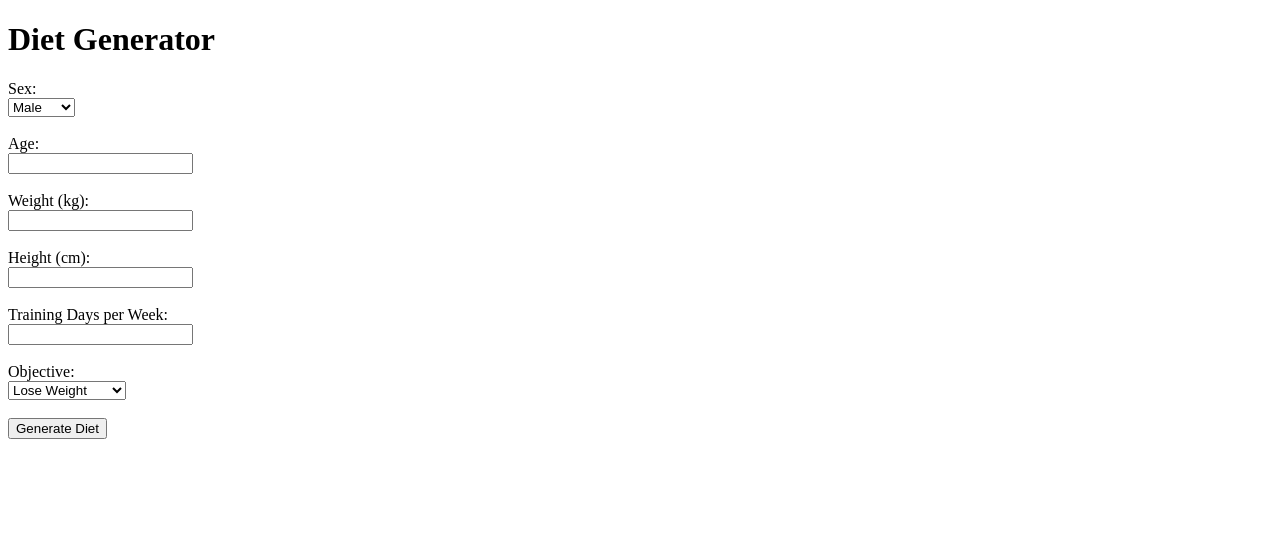
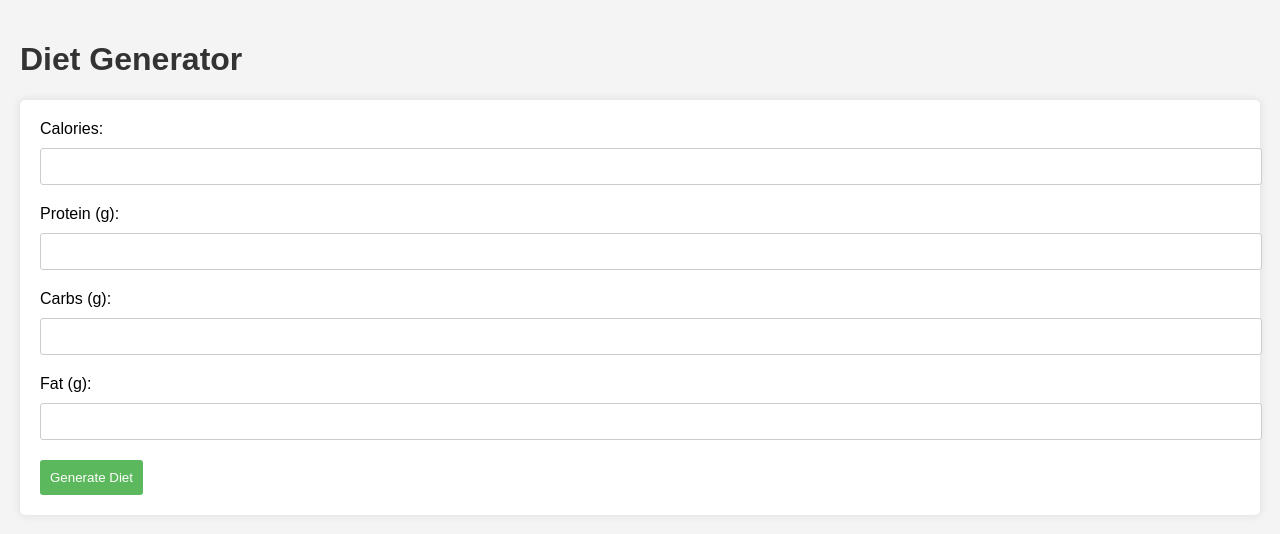
Before and after one commit to matosyhan-maker/gerador-dieta, a plain HTML site: page index.html in a window 1280 px wide. Drawn offline with Linux system fonts and the light colour scheme.

Commit message:
Updated index.html with complete diet generator code including improved styling, validation, and macronutrient calculations.

```diff
--- a/index.html
+++ b/index.html
@@ -4,54 +4,56 @@
     <meta charset="UTF-8">
     <meta name="viewport" content="width=device-width, initial-scale=1.0">
     <title>Diet Generator</title>
+    <style>
+        body { font-family: Arial, sans-serif; background: #f4f4f4; margin: 0; padding: 20px; }
+        h1 { color: #333; }
+        form { background: #fff; padding: 20px; border-radius: 5px; box-shadow: 0 0 10px rgba(0,0,0,0.1); }
+        label { display: block; margin-bottom: 10px; }
+        input[type="text"], input[type="number"] { width: 100%; padding: 10px; margin-bottom: 20px; border: 1px solid #ccc; border-radius: 3px; }
+        button { background: #5cb85c; color: white; padding: 10px; border: none; border-radius: 3px; cursor: pointer; }
+        button:hover { background: #4cae4c; }
+    </style>
 </head>
 <body>
     <h1>Diet Generator</h1>
     <form id="dietForm">
-        <label for="sex">Sex:</label><br>
-        <select id="sex" name="sex">
-            <option value="male">Male</option>
-            <option value="female">Female</option>
-        </select><br><br>
+        <label for="calories">Calories:</label>
+        <input type="number" id="calories" name="calories" required />
 
-        <label for="age">Age:</label><br>
-        <input type="number" id="age" name="age" required><br><br>
+        <label for="protein">Protein (g):</label>
+        <input type="number" id="protein" name="protein" required />
 
-        <label for="weight">Weight (kg):</label><br>
-        <input type="number" id="weight" name="weight" required><br><br>
+        <label for="carbs">Carbs (g):</label>
+        <input type="number" id="carbs" name="carbs" required />
 
-        <label for="height">Height (cm):</label><br>
-        <input type="number" id="height" name="height" required><br><br>
+        <label for="fat">Fat (g):</label>
+        <input type="number" id="fat" name="fat" required />
 
-        <label for="trainingDays">Training Days per Week:</label><br>
-        <input type="number" id="trainingDays" name="trainingDays" required><br><br>
-
-        <label for="objective">Objective:</label><br>
-        <select id="objective" name="objective">
-            <option value="lose">Lose Weight</option>
-            <option value="maintain">Maintain Weight</option>
-            <option value="gain">Gain Weight</option>
-        </select><br><br>
-
-        <button type="button" onclick="generateDiet()">Generate Diet</button>
+        <button type="submit">Generate Diet</button>
     </form>
 
-    <div id="result"></div>
+    <div id="dietResults"></div>
 
     <script>
-        function generateDiet() {
-            // Placeholder for diet calculation logic
-            const sex = document.getElementById('sex').value;
-            const age = document.getElementById('age').value;
-            const weight = document.getElementById('weight').value;
-            const height = document.getElementById('height').value;
-            const trainingDays = document.getElementById('trainingDays').value;
-            const objective = document.getElementById('objective').value;
+        document.getElementById('dietForm').addEventListener('submit', function(event) {
+            event.preventDefault();
+            const calories = parseFloat(document.getElementById('calories').value);
+            const protein = parseFloat(document.getElementById('protein').value);
+            const carbs = parseFloat(document.getElementById('carbs').value);
+            const fat = parseFloat(document.getElementById('fat').value);
 
-            // Example implementation code (to be replaced with actual calculation)
-            const diet = `Based on your input, here is a sample diet plan for ${objective} goal including mock meals.`;
-            document.getElementById('result').innerHTML = diet;
-        }
+            const proteinCalories = protein * 4;
+            const carbsCalories = carbs * 4;
+            const fatCalories = fat * 9;
+            const totalCalories = proteinCalories + carbsCalories + fatCalories;
+
+            if (totalCalories !== calories) {
+                alert('The total calories do not match the macronutrient breakdown!');
+                return;
+            }
+
+            document.getElementById('dietResults').innerHTML = `<h2>Your Diet Plan</h2><p>Protein: ${protein}g (${proteinCalories} cal)</p><p>Carbs: ${carbs}g (${carbsCalories} cal)</p><p>Fat: ${fat}g (${fatCalories} cal)</p>`;
+        });
     </script>
 </body>
 </html>
```
